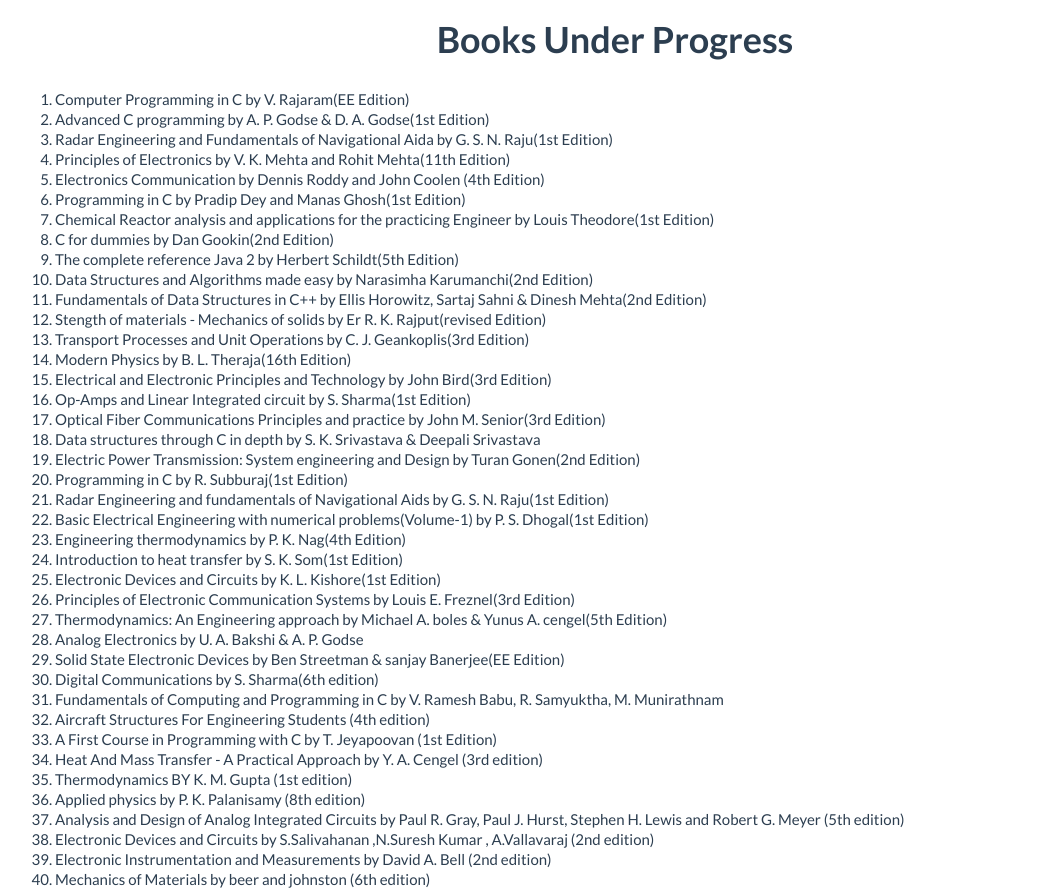
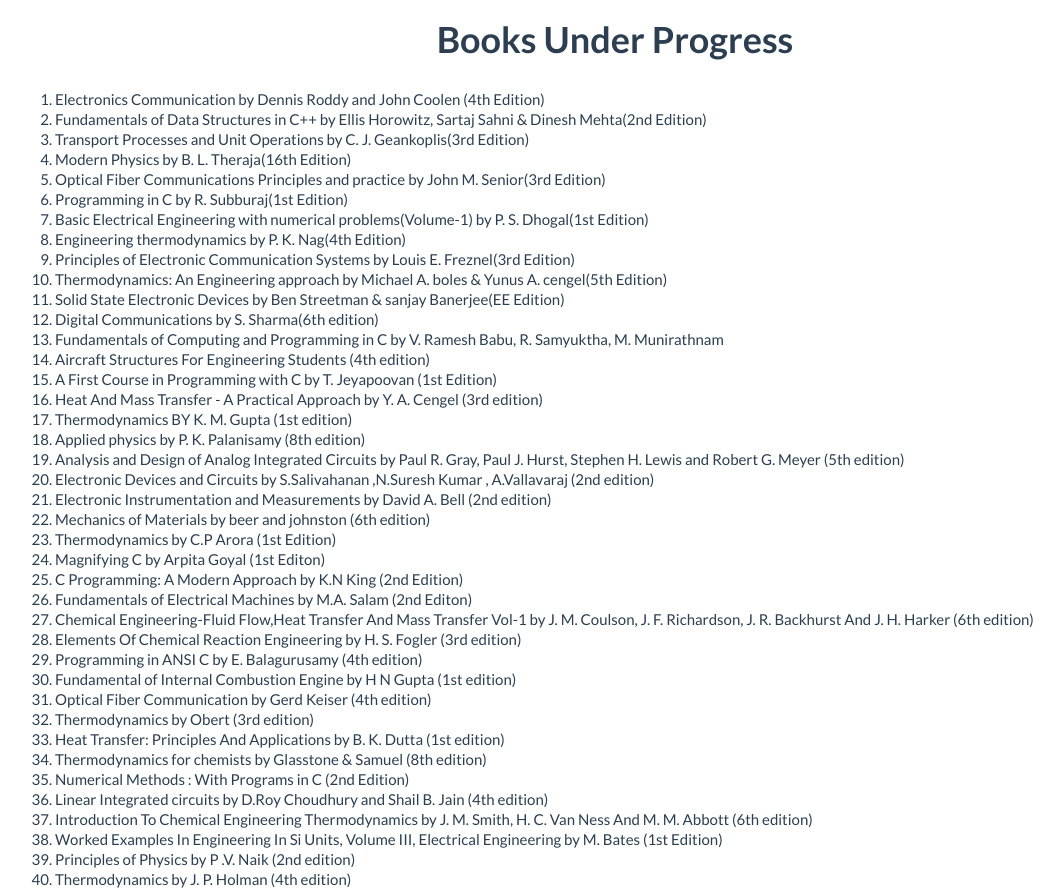
Before and after one commit to FOSSEE/Python-TBC-Interface, a Django app: page /books-under-progress/ in a window 1280 px wide. Shown: the part 51-940 px from the top of the page, without its empty margins (25-1089 px from the left). Run offline with Django 3.2, Linux system fonts and the light colour scheme; parts of the project's set-up code (start-up, migrations or seed data) failed here and were passed over.

Commit message:
updating list

```diff
--- a/tbc/templates/tbc/books_under_progress.html
+++ b/tbc/templates/tbc/books_under_progress.html
@@ -3,34 +3,16 @@
 {% block content %}
 <center><h2> Books Under Progress </h2></center><br/>
 <ol>
-  <li>Computer Programming in C by V. Rajaram(EE Edition)
-  <li>Advanced C programming by A. P. Godse & D. A. Godse(1st Edition)
-  <li>Radar Engineering and Fundamentals of Navigational Aida by G. S. N. Raju(1st Edition)
-  <li>Principles of Electronics by V. K. Mehta and Rohit Mehta(11th Edition)
   <li>Electronics Communication by Dennis Roddy and John Coolen (4th Edition)
-  <li>Programming in C by Pradip Dey and Manas Ghosh(1st Edition)
-  <li>Chemical Reactor analysis and applications for the practicing Engineer by Louis Theodore(1st Edition)
-  <li>C for dummies by Dan Gookin(2nd Edition)
-  <li>The complete reference Java 2 by Herbert Schildt(5th Edition)
-  <li>Data Structures and Algorithms made easy by Narasimha Karumanchi(2nd Edition)
   <li>Fundamentals of Data Structures in C++ by Ellis Horowitz, Sartaj Sahni & Dinesh Mehta(2nd Edition)
-  <li>Stength of materials - Mechanics of solids by Er R. K. Rajput(revised Edition)
   <li>Transport Processes and Unit Operations by C. J. Geankoplis(3rd Edition)
   <li>Modern Physics by B. L. Theraja(16th Edition)
-  <li>Electrical and Electronic Principles and Technology by John Bird(3rd Edition)
-  <li>Op-Amps and Linear Integrated circuit by S. Sharma(1st Edition)
   <li>Optical Fiber Communications Principles and practice by John M. Senior(3rd Edition)
-  <li>Data structures through C in depth by S. K. Srivastava & Deepali Srivastava
-  <li>Electric Power Transmission: System engineering and Design by Turan Gonen(2nd Edition)
   <li>Programming in C by R. Subburaj(1st Edition)
-  <li>Radar Engineering and fundamentals of Navigational Aids by G. S. N. Raju(1st Edition)
   <li>Basic Electrical Engineering with numerical problems(Volume-1) by P. S. Dhogal(1st Edition)
   <li>Engineering thermodynamics by P. K. Nag(4th Edition)
-  <li>Introduction to heat transfer by S. K. Som(1st Edition)
-  <li>Electronic Devices and Circuits by K. L. Kishore(1st Edition)
   <li>Principles of Electronic Communication Systems by Louis E. Freznel(3rd Edition)
   <li>Thermodynamics: An Engineering approach by Michael A. boles & Yunus A. cengel(5th Edition)
-  <li>Analog Electronics by U. A. Bakshi & A. P. Godse
   <li>Solid State Electronic Devices by Ben Streetman & sanjay Banerjee(EE Edition)
   <li>Digital Communications by S. Sharma(6th edition)
   <li>Fundamentals of Computing and Programming in C by V. Ramesh Babu, R. Samyuktha, M. Munirathnam
```
